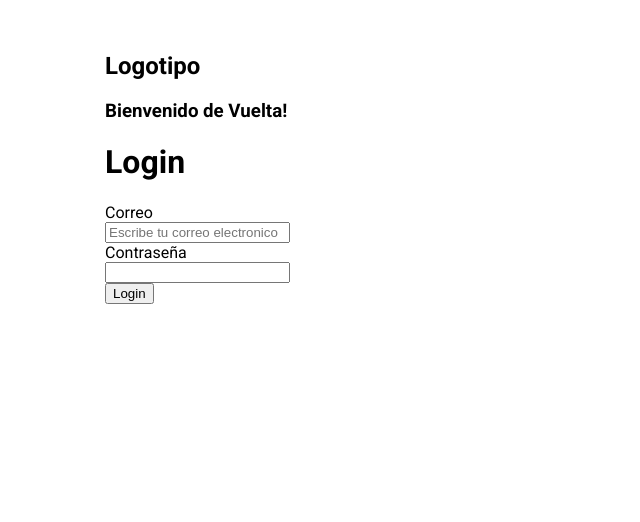
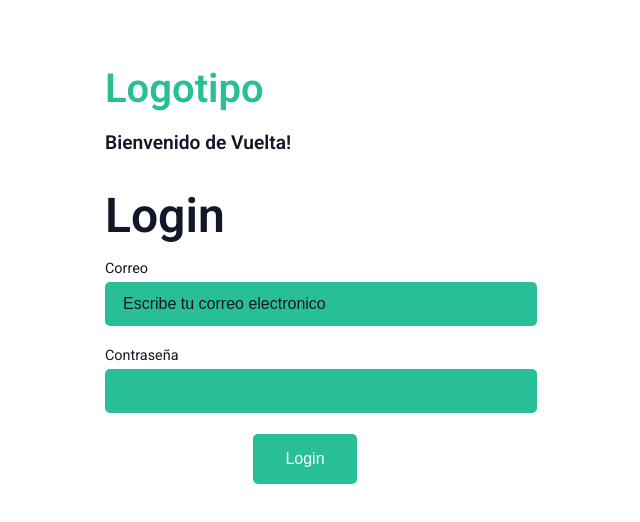
Before and after one commit to BALT9/laravel-apiRest, a React (Vite) app in the folder client/: page /login in a window 1280 px wide. Shown: the top 522 px of the page, without its empty margins (335-975 px from the left). Built offline with nearby package versions, Linux system fonts and the light colour scheme.

Commit message:
se agrego diseño al login

```diff
--- a/client/src/pages/Login.jsx
+++ b/client/src/pages/Login.jsx
@@ -39,7 +39,7 @@ function Login() {
                             <input type="password" {...register("contrasena", { required: true })} />
                         </div>
 
-                        <button type="submit">Login</button>
+                        <button type="submit" className={log.btn} >Login</button>
                     </form>
                 </div>
             </div>
--- a/client/src/pages/Styles/login.module.css
+++ b/client/src/pages/Styles/login.module.css
@@ -12,3 +12,77 @@
     max-width: 400px;
     margin-inline: auto;
 }
+
+.container_content h2{
+    margin-bottom: 1rem;
+    font-size: 2.5rem;
+    font-weight: 600;
+    color: var(--primary-color);
+}
+
+.container_content h3{
+    font-size: 1.2rem;
+    font-weight: 600;
+    color: var(--text-dark);
+}
+
+.container_content h1{
+    margin-bottom: 1rem;
+    font-size: 3rem;
+    font-weight: 600;
+    color: var(--text-dark);
+}
+
+.container_content form{
+    display: grid;
+    gap: 5px;
+
+}
+
+.container_content label{
+    font-size: 0.9rem;
+    color: var(--text-dark);
+}
+
+.input_row{
+    margin-bottom: 1rem;
+    width: 100%;
+    padding: .75rem 1rem;
+    display: flex;
+    align-items: center;
+    gap: 1rem;
+    background-color: var(--primary-color);
+    border-radius: 5px;
+}
+
+.container_content input{
+    width: 100%;
+    outline: none;
+    border: none;
+    font-size: 1rem;
+    color: var(--text-dark);
+    background-color: transparent;
+}
+
+.container_content input::placeholder{
+    color: var(--text-dark);
+}
+
+.btn {
+    max-width: fit-content;
+    padding: 1rem 2rem;
+    outline: none;
+    border: none;
+    font-size: 1rem;
+    color: var(--white);
+    background-color: var(--primary-color);
+    border-radius: 5px;
+    cursor: pointer;
+    transition: 0.3s;
+    margin-inline: auto;
+    text-decoration: none;
+}
+
+.btn:hover {
+    background-color: var(--primary-color-dark);
+}
```
